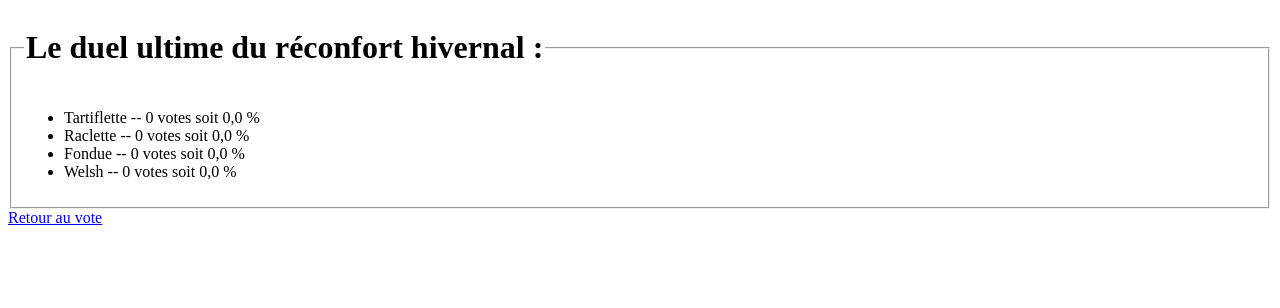
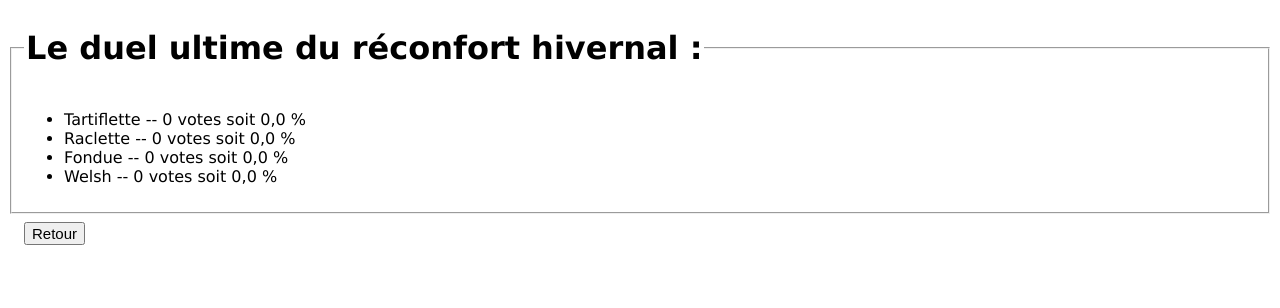
Before and after one commit to AmandineGrardLaurent/tuto_django, a Django app: page /polls/2/frequency/ in a window 1280 px wide. Shown: the top 308 px of the page. Run offline with Django 5.2, Linux system fonts and the light colour scheme; data comes from the database, SQL or seed files in the repository; both versions use the stored data as it was after the commit.

Commit message:
Modifications liées au style - ajout de liens retour à la page d'accueil - style.css

```diff
--- a/djangotutorial/polls/forms.py
+++ b/djangotutorial/polls/forms.py
@@ -89,7 +89,7 @@ ChoiceFormSet = inlineformset_factory(
     fields=("choice_text",),
     # Nombre d'inputs vides supplémentaires affichés
     extra=2,
-    # Nombre minimum de formulaires requis
+    # Nombre minimum de choix requis
     min_num=3,
     # Active la validation du minimum
     validate_min=True,
--- a/djangotutorial/polls/static/polls/style.css
+++ b/djangotutorial/polls/static/polls/style.css
@@ -1,19 +1,23 @@
-li a {
-    color: brown;
+body {
+    font-family: "Verdana", "Helvetica", "Arial", sans-serif;
+}
+
+a {
     text-decoration: none;
     font-size: 20px;
-    font-weight: bold;
+    color: black;
 }
 
-section {
-    background: white;
-    opacity: 0.5;
-    border-radius: 3rem;
-    padding: 2rem 3rem;
+button a {
+    font-size: 15px;
 }
 
-body {
-    background: white url("images/background.jpg") no-repeat;
-    background-size: cover;
-    background-position: center;
+button {
+    margin: 0.5rem 1rem;
 }
+
+
+.p-pub_date {
+    padding: 0 4em;
+    color: grey;
+}
--- a/djangotutorial/polls/templates/polls/all.html
+++ b/djangotutorial/polls/templates/polls/all.html
@@ -21,4 +21,6 @@
     <p>No polls are available.</p>
 {% endif %}
 
+<button><a href="{% url 'polls:index' %}">Retour</a></button>
+
 {% endblock main%}
--- a/djangotutorial/polls/templates/polls/frequency.html
+++ b/djangotutorial/polls/templates/polls/frequency.html
@@ -1,4 +1,10 @@
 {% extends "base.html" %}
+{% load static %}
+
+{% block extra_head %}
+<link rel="stylesheet" href="{% static 'polls/style.css' %}">
+{% endblock %}
+
 {% block title %}Résultat du sondage{% endblock %}
 
 {% block main %}
@@ -11,6 +17,6 @@
         </ul>
 </fieldset>
 
-<a href="{% url 'polls:detail' question.id %}">Retour au vote</a>
+<button><a href="{% url 'polls:index' %}">Retour</a></button>
 
 {% endblock main %}
--- a/djangotutorial/polls/templates/polls/poll_form.html
+++ b/djangotutorial/polls/templates/polls/poll_form.html
@@ -1,5 +1,9 @@
 {% extends "base.html" %}
 {% load static %}
+
+{% block extra_head %}
+<link rel="stylesheet" href="{% static 'polls/style.css' %}">
+{% endblock %}
 
 {% block title %}Ajout d'un sondage{% endblock %}
 
@@ -53,7 +57,7 @@
     </fieldset>
 </form>
 
-<a href="{% url 'polls:index' %}">Annuler</a>
+<button><a href="{% url 'polls:index' %}">Retour</a></button>
 
 {% endblock main %}
 
--- a/djangotutorial/polls/templates/polls/results.html
+++ b/djangotutorial/polls/templates/polls/results.html
@@ -1,4 +1,10 @@
 {% extends "base.html" %}
+{% load static %}
+
+{% block extra_head %}
+<link rel="stylesheet" href="{% static 'polls/style.css' %}">
+{% endblock %}
+
 {% block title %}Affichage du résultat des votes{% endblock %}
 
 {% block main %}
```
Also changed, not shown: djangotutorial/polls/templates/polls/detail.html (+7 -1 lines), djangotutorial/polls/templates/polls/index.html (+6 -3 lines), djangotutorial/polls/templates/polls/statistics.html (+7 -1 lines), djangotutorial/db.sqlite3.
